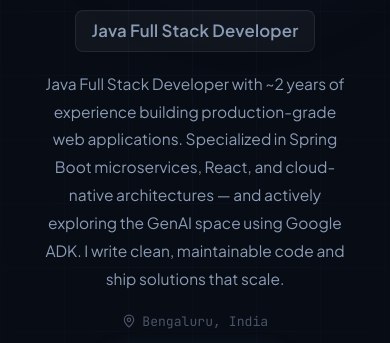
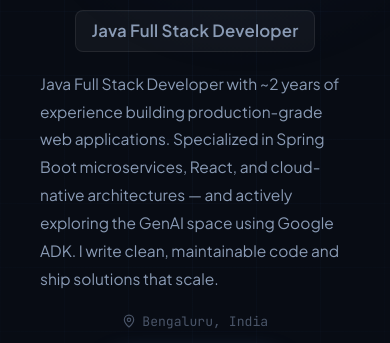
Before and after one commit to manish7479dlp/manish7479dlp.github.io, a React (Vite) app: page / in a window 390 px wide. Shown: the part 565-908 px from the top of the page. Built offline with nearby package versions, Linux system fonts and the light colour scheme; no server answers.

Commit message:
fix: style

```diff
--- a/src/components/Hero.css
+++ b/src/components/Hero.css
@@ -367,9 +367,9 @@
     }
 
     .hero-description {
-        text-align: center;
+        text-align: left;
         max-width: 100%;
-        margin: 0 auto;
+        margin: 0;
         width: 100%;
     }
 
```
